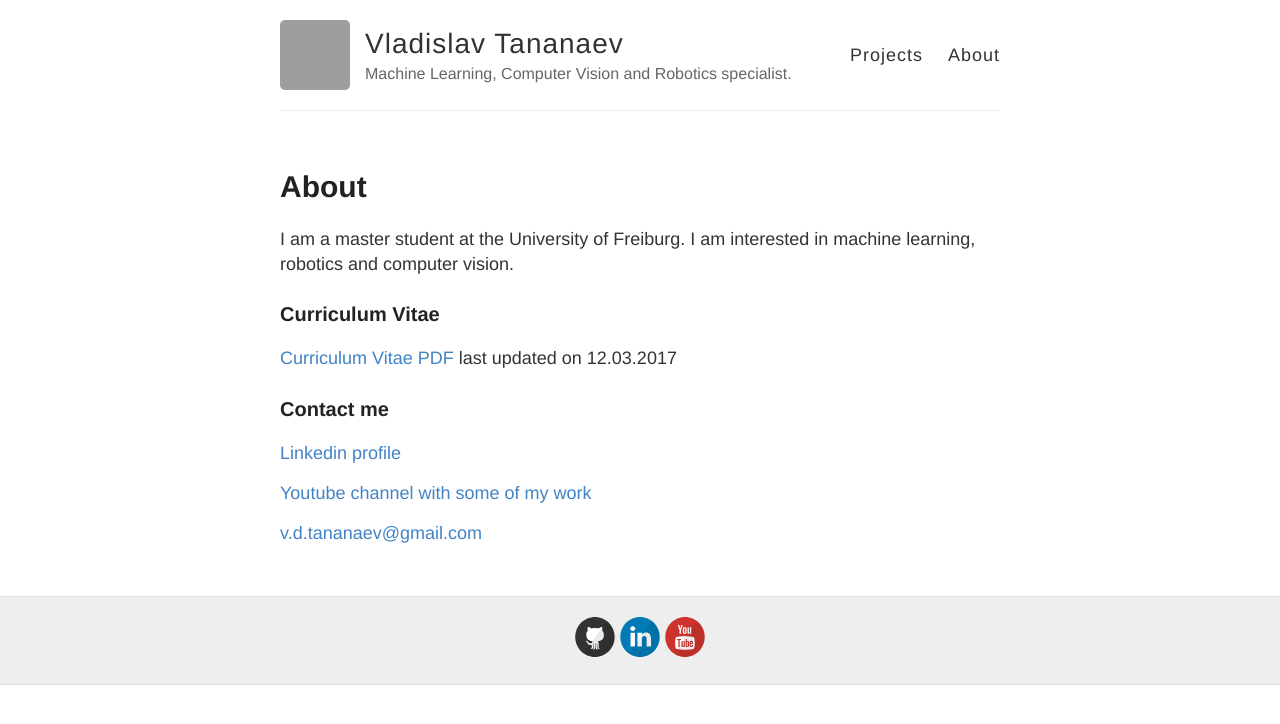
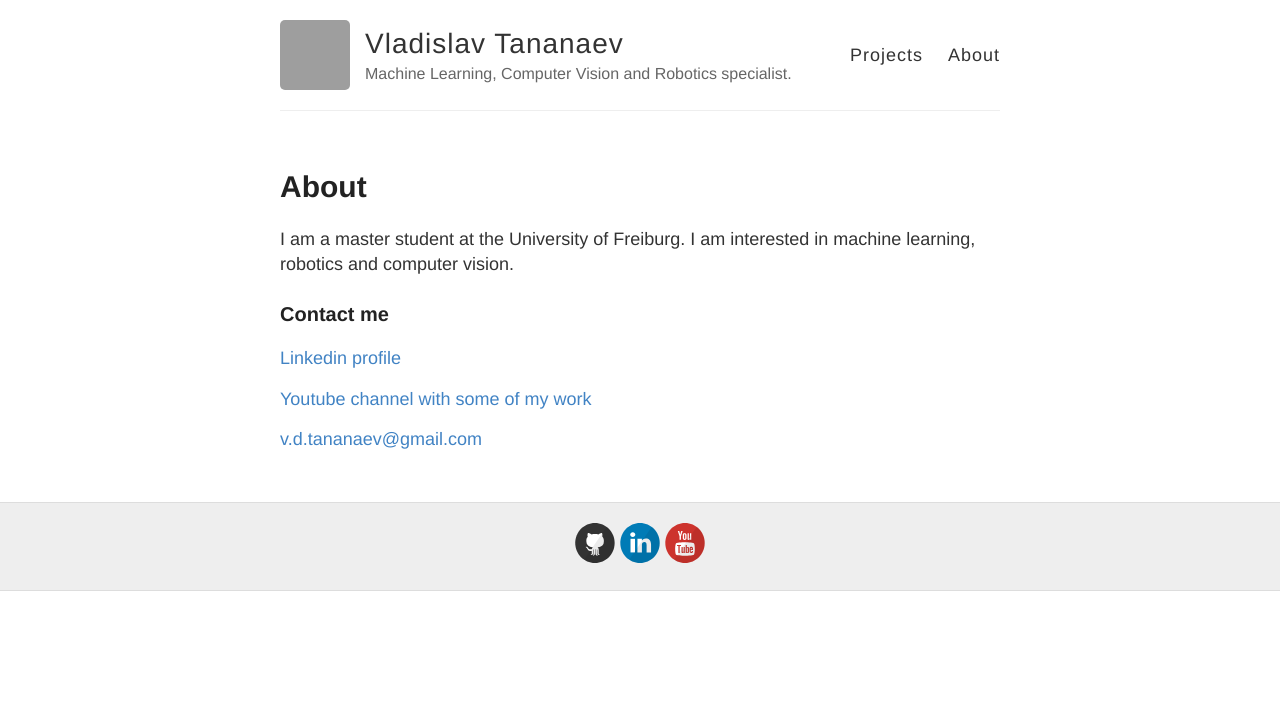
Before and after one commit to Logrus/Logrus.github.io, a Jekyll site: the page built from about.md, in a window 1280 px wide. Shown: the top 724 px of the page. Built offline with Jekyll 4.4.1, drawn with Linux system fonts in a browser that asks for light colours; grey boxes are pictures that could not be loaded.

Commit message:
Update about.md

```diff
--- a/about.md
+++ b/about.md
@@ -6,10 +6,6 @@ permalink: /about/
 
 I am a master student at the University of Freiburg. I am interested in machine learning, robotics and computer vision.
 
-### Curriculum Vitae
-
-[Curriculum Vitae PDF](https://dl.dropboxusercontent.com/s/u44352tlnewryxf/cv.pdf) last updated on 12.03.2017
-
 ### Contact me
 
 [Linkedin profile](https://www.linkedin.com/in/vdtananaev/)
```
